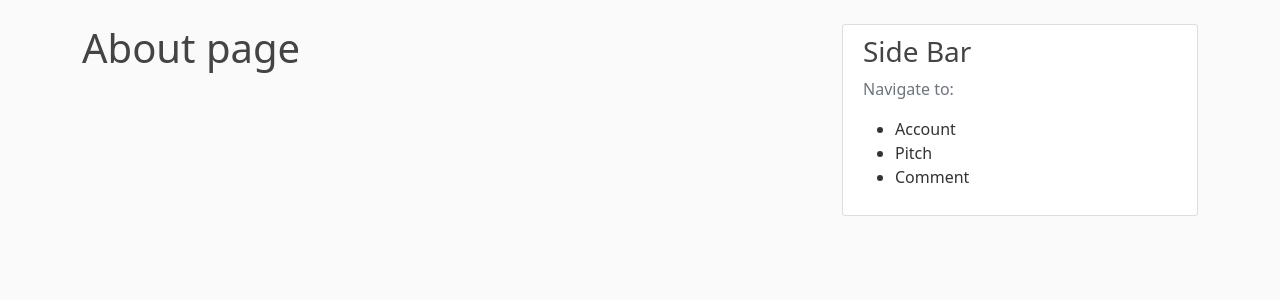
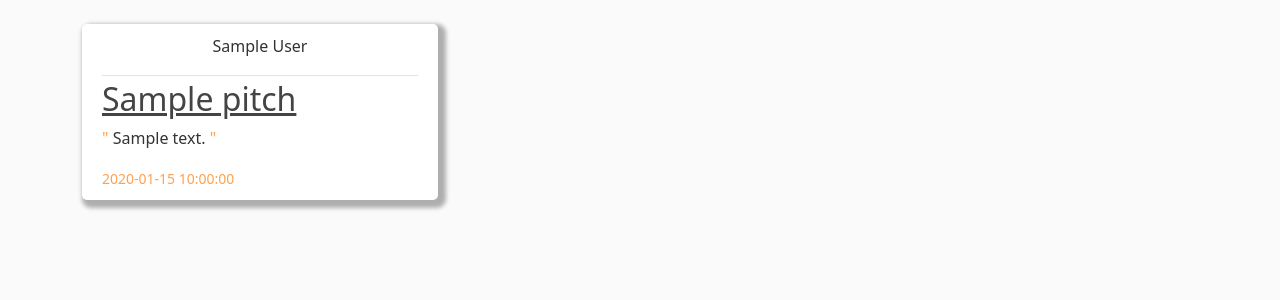
Before and after one commit to AtienoObwanda/pitchSplash, a Flask app: template app/templates/index.html in a window 1280 px wide. Shown: the part 56-356 px from the top of the page. Run offline with Flask 2, Linux system fonts and the light colour scheme; the template is opened without the code that fills it: most values are stand-ins (such as "Sample title", 1, 10 or a date in 2020); some libraries are stand-ins or nearby versions.

Commit message:
styling pitch cards

```diff
--- a/app/templates/index.html
+++ b/app/templates/index.html
@@ -1,7 +1,20 @@
 {% extends "layout.html" %}
 
     {% block content %}
-        <h1>About page</h1>
-
-
-    {% endblock content%}
+        {% for pitch in pitches %}
+            <div class="col-sm-4">
+                <article class="media content-section" style="border:none;box-shadow: 4px 4px 4px 4px rgba(0, 0, 0, 0.3);border-radius: 5px;">
+                    <div class="media-body">
+                    <div class="article-metadata">
+                        <p class="mr-2 text-center">{{ pitch.author }}</p>
+                    </div>
+                    <h2><a class="article-title">{{ pitch.title }}</a></h2>
+                    <p class="article-content"> <span style="color: #fea150">"</span> {{ pitch.content }} <span style="color: #fea150">"</span> </p>
+                    </div>
+                    <div class="media-footer">
+                        <small class="text-muted"> <span style="color: #fea150">{{ pitch.date_posted }}</span></small>
+                    </div>
+                </article>
+            </div>
+        {% endfor %}
+    {% endblock content %}
--- a/app/templates/layout.html
+++ b/app/templates/layout.html
@@ -51,7 +51,6 @@
 
     <main role="main" class="container">
       <div class="row">
-          <div class="col-md-8">
               {% with messages = get_flashed_messages(with_categories=true) %}
                     {% if messages %}
                         {% for category, message in messages %}
@@ -65,18 +64,7 @@
             {% block content %}
 
             {% endblock %}
-          </div>
-          <div class="col-md-4">
-              <div class="content-section">
-                  <h3>Side Bar</h3>
-                  <p class="text-muted">Navigate to:</p>
-                  <ul>
-                      <li>Account</li>
-                      <li>Pitch</li>
-                      <li>Comment</li>
-                  </ul>
-              </div>
-          </div>
+
       </div>
     </main>
 <script src="https://cdn.jsdelivr.net/npm/@popperjs/core@2.10.2/dist/umd/popper.min.js" integrity="sha384-7+zCNj/IqJ95wo16oMtfsKbZ9ccEh31eOz1HGyDuCQ6wgnyJNSYdrPa03rtR1zdB" crossorigin="anonymous"></script>
```
Also changed, not shown: app/views.py (+28 -4 lines).
